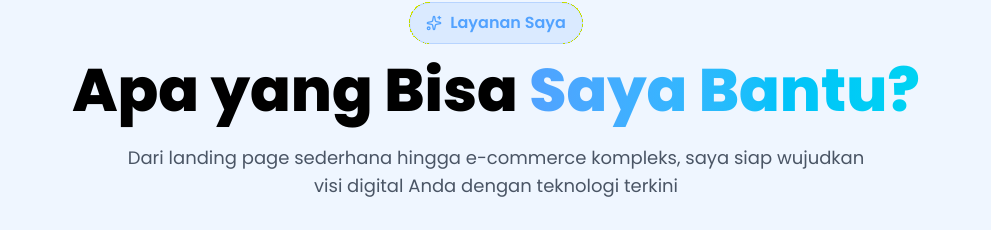
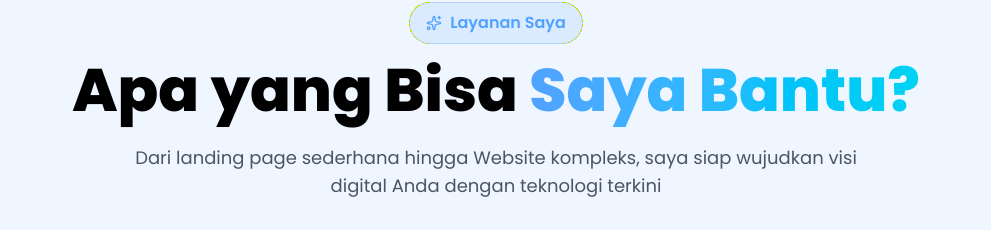
Before and after one commit to kholidirfangi/Portfoliov3, a Next.js app: page / in a window 1280 px wide. Shown: the part 3209-3439 px from the top of the page, without its empty margins (144-1135 px from the left). Built offline with nearby package versions, Linux system fonts and the light colour scheme.

Commit message:
change service section

```diff
--- a/app/components/Services.tsx
+++ b/app/components/Services.tsx
@@ -164,9 +164,7 @@ const Services = () => {
             className="inline-flex items-center gap-2 mb-4 px-4 py-2 bg-blue-500/10 border border-blue-500/20 rounded-full"
           >
             <Sparkles className="w-4 h-4 text-blue-400" />
-            <span className="text-blue-400 font-semibold">
-              Layanan Saya
-            </span>
+            <span className="text-blue-400 font-semibold">Layanan Saya</span>
           </motion.div>
 
           <h2 className="text-4xl md:text-6xl font-bold mb-6">
@@ -177,7 +175,7 @@ const Services = () => {
           </h2>
 
           <p className="text-lg text-gray-600 max-w-3xl mx-auto mb-8">
-            Dari landing page sederhana hingga e-commerce kompleks, saya siap
+            Dari landing page sederhana hingga Website kompleks, saya siap
             wujudkan visi digital Anda dengan teknologi terkini
           </p>
 
@@ -270,7 +268,8 @@ const Services = () => {
             </span>
           </h3>
           <p className="text-center text-gray-600 mb-12 max-w-2xl mx-auto">
-            Dari konsultasi hingga peluncuran, setiap tahap dirancang untuk hasil maksimal
+            Dari konsultasi hingga peluncuran, setiap tahap dirancang untuk
+            hasil maksimal
           </p>
 
           <div className="relative">
```
